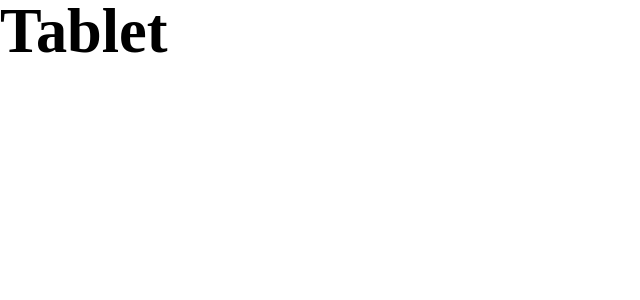
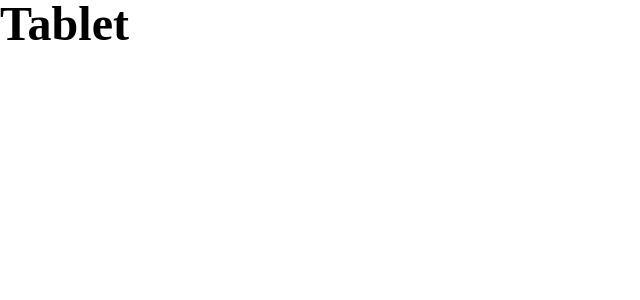
Before and after one commit to HICC-REBOOT/HICC-REBOOT-Frontend, a React (Create React App) app in the folder frontend/: page / in a window 1280 px wide. Shown: the top 300 px of the page, without its empty margins (0-640 px from the left). Built offline with nearby package versions, Linux system fonts and the light colour scheme.

Commit message:
chore: area 폰트 설정 및 rem 단위 10px로 고정

```diff
--- a/frontend/src/styles/GlobalStyle.ts
+++ b/frontend/src/styles/GlobalStyle.ts
@@ -1,11 +1,13 @@
 import { createGlobalStyle } from 'styled-components';
 import reset from 'styled-reset';
-import BREAKPOINT from '@constants/breakpoint';
 
 import SourceSansProExtraLight from '@assets/font/source-sans-pro/SourceSansPro-ExtraLight.woff2';
 import SourceSansProLight from '@assets/font/source-sans-pro/SourceSansPro-Light.woff2';
 import SourceSansProRegular from '@assets/font/source-sans-pro/SourceSansPro-Regular.woff2';
 import SourceSansProBold from '@assets/font/source-sans-pro/SourceSansPro-Bold.woff2';
+
+import AreaBold from '@assets/font/area/Area-Bold.woff2';
+import AreaExtraBold from '@assets/font/area/Area-Extrabold.woff2';
 
 const GlobalStyle = createGlobalStyle`
   ${reset}
@@ -32,6 +34,18 @@ const GlobalStyle = createGlobalStyle`
     font-family: 'Source Sans Pro';
     src: url(${SourceSansProBold}) format('font-woff2');
     font-weight: 700;
+  }
+
+  @font-face {
+    font-family: 'Area';
+    src: url(${AreaBold}) format('font-woff2');
+    font-weight: 700;
+  }
+
+  @font-face {
+    font-family: 'Area';
+    src: url(${AreaExtraBold}) format('font-woff2');
+    font-weight: 800;
   }
 
   a{
@@ -66,21 +80,6 @@ const GlobalStyle = createGlobalStyle`
   html {
     /* default font size */
     font-size: 10px;
-
-    /* Mobile font size */
-    @media (max-width: ${BREAKPOINT.TABLET}px) {
-      font-size: 10px;
-    }
-
-    /* Tablet font size */
-    @media (min-width: ${BREAKPOINT.TABLET}px) and (max-width: ${BREAKPOINT.DESKTOP}px) {
-      font-size: 13px;
-    }
-
-    /* Desktop font size */
-    @media (min-width: ${BREAKPOINT.DESKTOP}px){
-      font-size: 16px;
-    }
   }
 `;
 
```
Also changed, not shown: frontend/src/assets/font/area/Area-Bold.woff2 (added), frontend/src/assets/font/area/Area-Extrabold.woff2 (added).
